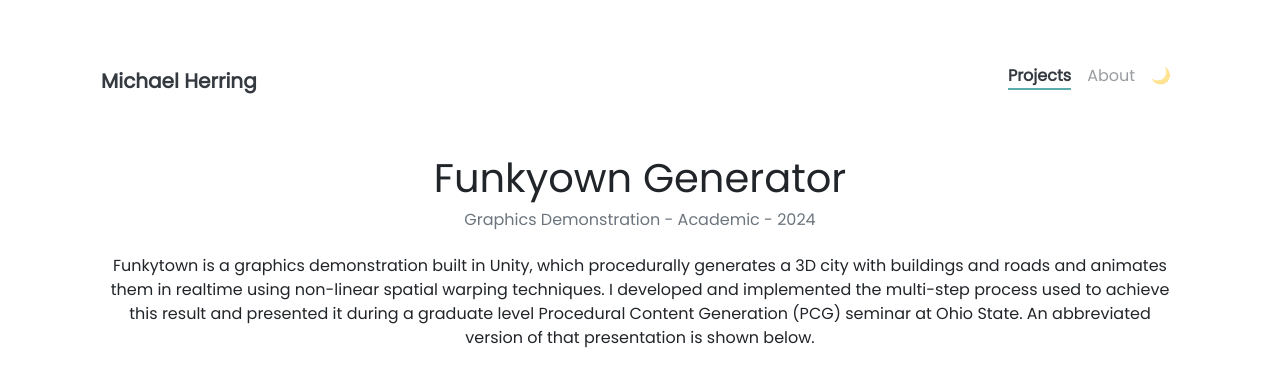
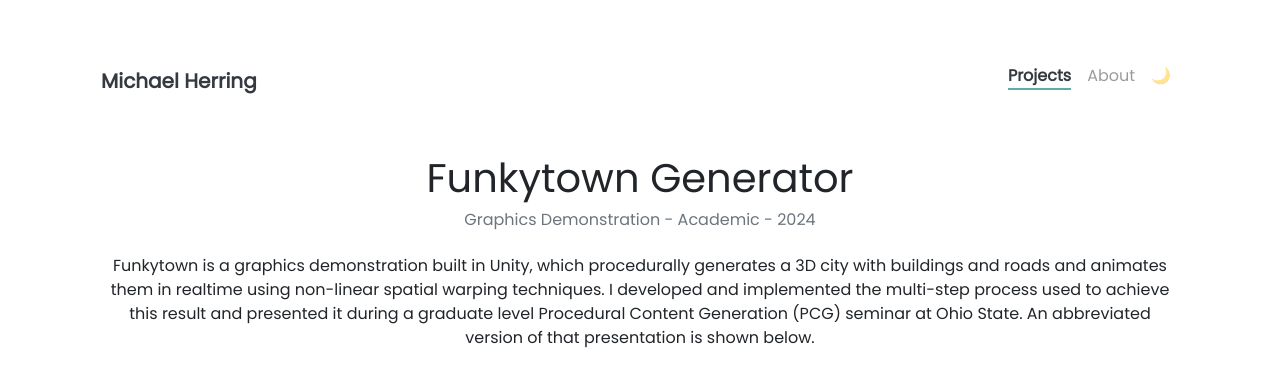
Before and after one commit to mpherring09/mpherring09.github.io, a Jekyll site: the page built from _projects/(6) Funkytown Generator.md, in a window 1280 px wide and 900 px high, cut to the strip 0-374 px from the top of the window. Built offline with Jekyll 4.4.1, drawn with Linux system fonts in a browser that asks for light colours.

Commit message:
Fix typo

```diff
--- a/_projects/(6) Funkytown Generator.md
+++ b/_projects/(6) Funkytown Generator.md
@@ -6,7 +6,7 @@ image: /assets/img/Funkytown_Bendy_0_Pretty.png
 description: Demonstration of devised method for procedurally generated cities with realtime non-linear spacial warping.
 ---
 
-<h1 class="text-center">Funkyown Generator</h1>
+<h1 class="text-center">Funkytown Generator</h1>
 <h6 class="text-center text-muted">Graphics Demonstration - Academic - 2024</h6>
 
 <div class="text-center my-4" markdown="1">
```
